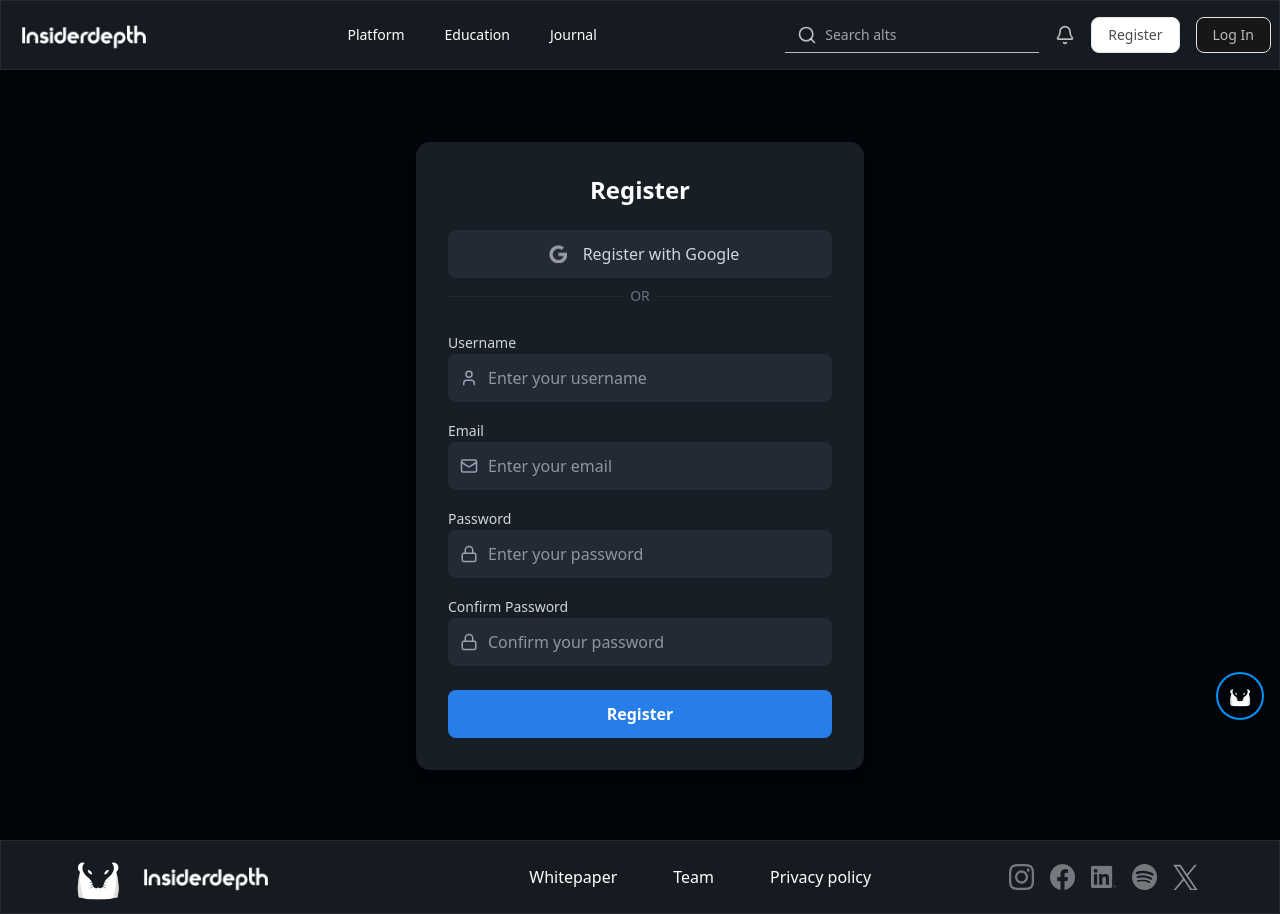
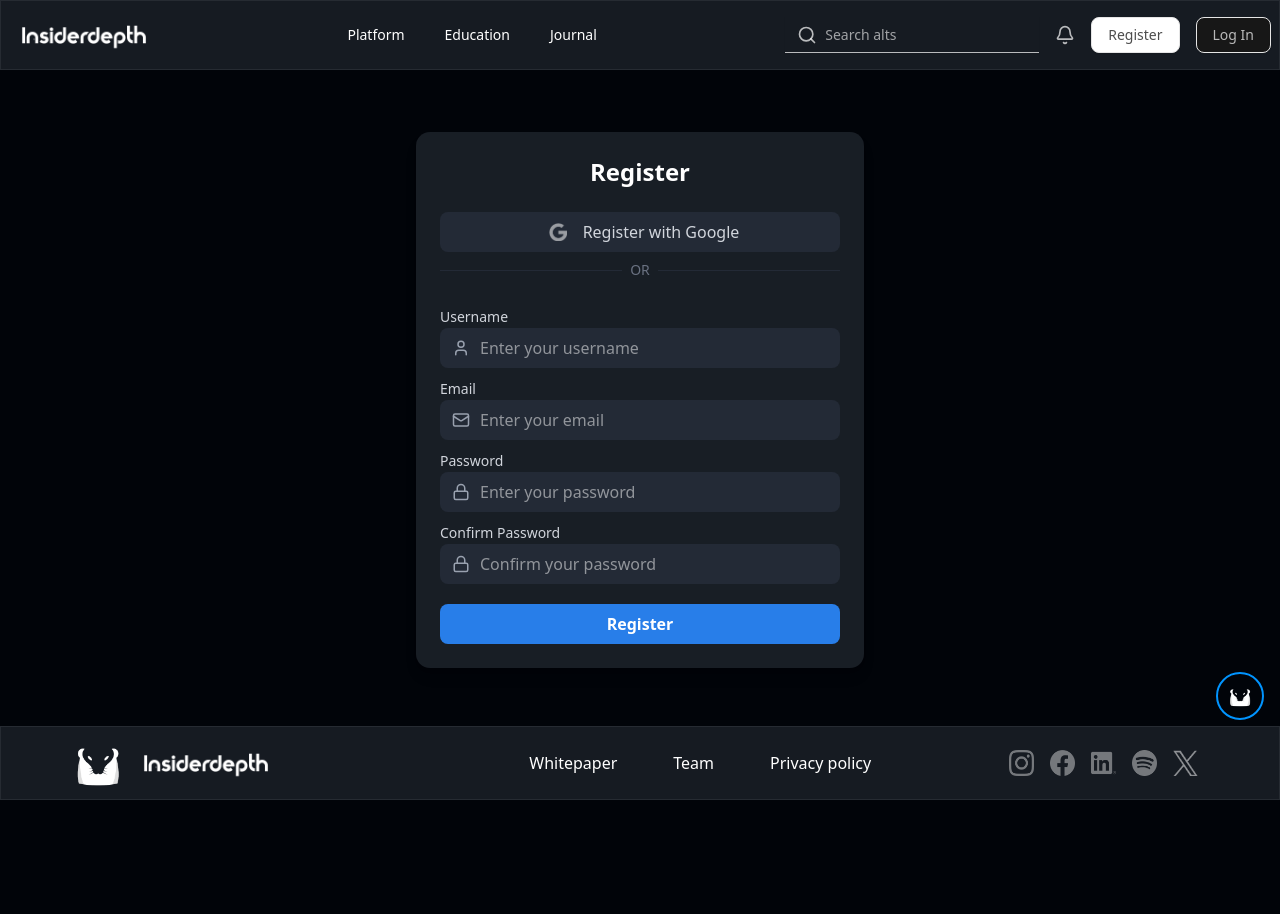
Before and after one commit to Prateek195jain/Insiderdepth, a Next.js app: page /register in a window 1280 px wide. After the commit the page ends 800 px from the top, so only its background shows below. Built offline with nearby package versions, Linux system fonts and the light colour scheme.

Commit message:
fix: register form styling

```diff
--- a/app/layout.tsx
+++ b/app/layout.tsx
@@ -28,12 +28,12 @@ export default function RootLayout({
   return (
     <html lang="en">
       <body
-        className={`${geistSans.variable} ${geistMono.variable} antialiased `}
+        className={`${geistSans.variable} ${geistMono.variable} antialiased min-h-screen flex flex-col`}
       >
         <div className="">
           <Navbar />
         </div>
-        {children}
+        <main className="flex-1">{children}</main>
         <ChatBotIcon />
         <Footer />
       </body>
--- a/app/register/page.tsx
+++ b/app/register/page.tsx
@@ -3,7 +3,7 @@ import React from "react";
 
 const page = () => {
   return (
-    <div className="min-h-screen flex items-center justify-center mt-10 w-full">
+    <div className="flex min-h-[70vh] lg:min-h-[80vh] md:min-h-[75vh] items-center justify-center mt-18 mb-3 lg:mt-18 lg:mb-0 md:mb-0 md:mt-10 w-full">
       <Register />
     </div>
   );
--- a/features/register/components/GoogleRegisterButton.tsx
+++ b/features/register/components/GoogleRegisterButton.tsx
@@ -4,7 +4,7 @@ import React from "react";
 export const GoogleRegisterButton = () => (
   <div>
     <button
-      className="w-full flex items-center justify-center gap-2 bg-[#232A36] text-gray-300 py-3 rounded-md font-medium text-base mb-2"
+      className="w-full flex items-center justify-center gap-2 bg-[#232A36] hover:opacity-70 text-gray-300 py-2 rounded-md font-medium text-base mb-2"
       disabled
     >
       <span className="px-2">
--- a/features/register/components/Register.tsx
+++ b/features/register/components/Register.tsx
@@ -21,7 +21,7 @@ export default function Register() {
   });
 
   return (
-    <div className=" w-full max-w-md mx-auto bg-[#181E25] rounded-xl shadow-lg p-8 flex flex-col gap-6 mt-8">
+    <div className=" w-full max-w-md mx-auto bg-[#181E25] rounded-xl shadow-lg p-6 flex flex-col gap-6 mt-4">
       <h2 className="text-2xl font-semibold text-white text-center">
         Register
       </h2>
@@ -33,7 +33,7 @@ export default function Register() {
           e.preventDefault();
           form.handleSubmit();
         }}
-        className="flex flex-col gap-4"
+        className="flex flex-col gap-2"
       >
         <form.Field
           name="username"
@@ -62,7 +62,7 @@ export default function Register() {
                   onChange={(e) => field.handleChange(e.target.value)}
                   onBlur={field.handleBlur}
                   placeholder="Enter your username"
-                  className="w-full bg-[#232A36] text-white py-3 pl-10 pr-3 rounded-md outline-none focus:ring-2 focus:ring-[#287EE9]"
+                  className="w-full bg-[#232A36] text-white py-2 pl-10 pr-3 rounded-md outline-none focus:ring-2 focus:ring-[#287EE9]"
                 />
               </div>
               {field.state.meta.errors?.[0] && (
@@ -101,7 +101,7 @@ export default function Register() {
                   onChange={(e) => field.handleChange(e.target.value)}
                   onBlur={field.handleBlur}
                   placeholder="Enter your email"
-                  className="w-full bg-[#232A36] text-white py-3 pl-10 pr-3 rounded-md outline-none focus:ring-2 focus:ring-[#287EE9]"
+                  className="w-full bg-[#232A36] text-white py-2 pl-10 pr-3 rounded-md outline-none focus:ring-2 focus:ring-[#287EE9]"
                 />
               </div>
               {field.state.meta.errors?.[0] && (
@@ -141,7 +141,7 @@ export default function Register() {
                   onChange={(e) => field.handleChange(e.target.value)}
                   onBlur={field.handleBlur}
                   placeholder="Enter your password"
-                  className="w-full bg-[#232A36] text-white py-3 pl-10 pr-3 rounded-md outline-none focus:ring-2 focus:ring-[#287EE9]"
+                  className="w-full bg-[#232A36] text-white py-2 pl-10 pr-3 rounded-md outline-none focus:ring-2 focus:ring-[#287EE9]"
                 />
               </div>
               {field.state.meta.errors?.[0] && (
@@ -180,7 +180,7 @@ export default function Register() {
                   onChange={(e) => field.handleChange(e.target.value)}
                   onBlur={field.handleBlur}
                   placeholder="Confirm your password"
-                  className="w-full bg-[#232A36] text-white py-3 pl-10 pr-3 rounded-md outline-none focus:ring-2 focus:ring-[#287EE9]"
+                  className="w-full bg-[#232A36] text-white py-2 pl-10 pr-3 rounded-md outline-none focus:ring-2 focus:ring-[#287EE9]"
                 />
               </div>
               {field.state.meta.errors?.[0] && (
@@ -198,7 +198,7 @@ export default function Register() {
           {([canSubmit, isSubmitting]) => (
             <button
               type="submit"
-              className="bg-[#287EE9] hover:bg-[#1B4D8C] text-white font-semibold py-3 rounded-md mt-2 transition"
+              className="bg-[#287EE9] hover:bg-[#1B4D8C] text-white font-semibold py-2 rounded-md mt-3 transition"
               disabled={!canSubmit}
             >
               {isSubmitting ? "Submitting..." : "Register"}
```
